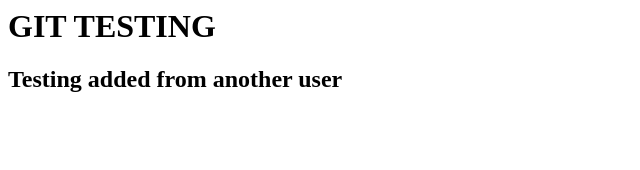
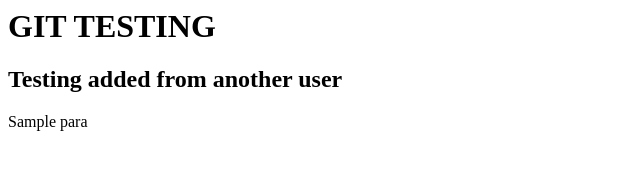
Before and after one commit to Shamseer88/test-code, a plain HTML site: page index.html in a window 1280 px wide. Shown: the whole page, without its empty margins (0-640 px from the left). Drawn offline with Linux system fonts and the light colour scheme.

Commit message:
Update index.html

```diff
--- a/index.html
+++ b/index.html
@@ -8,5 +8,6 @@
 <body>
     <h1>GIT TESTING</h1>
     <h2>Testing added from another user</h2>
+    <p>Sample para</p>
 </body>
 </html>
```
